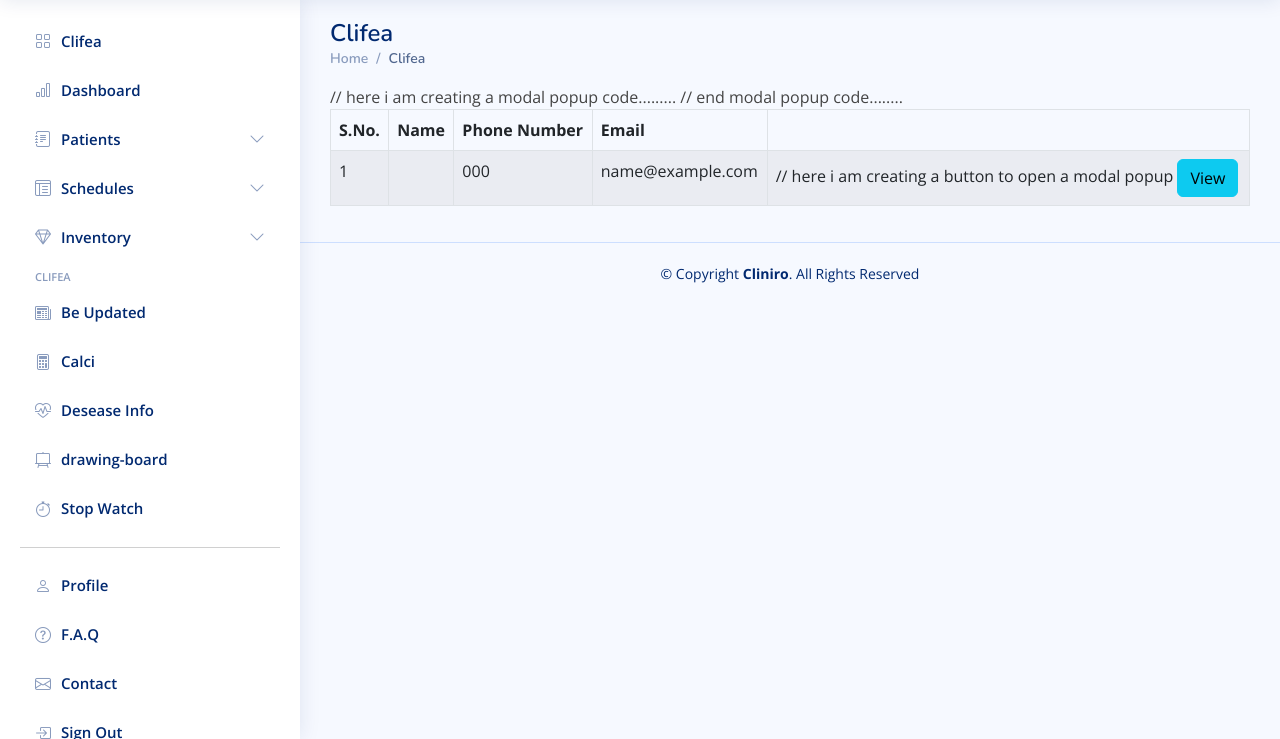
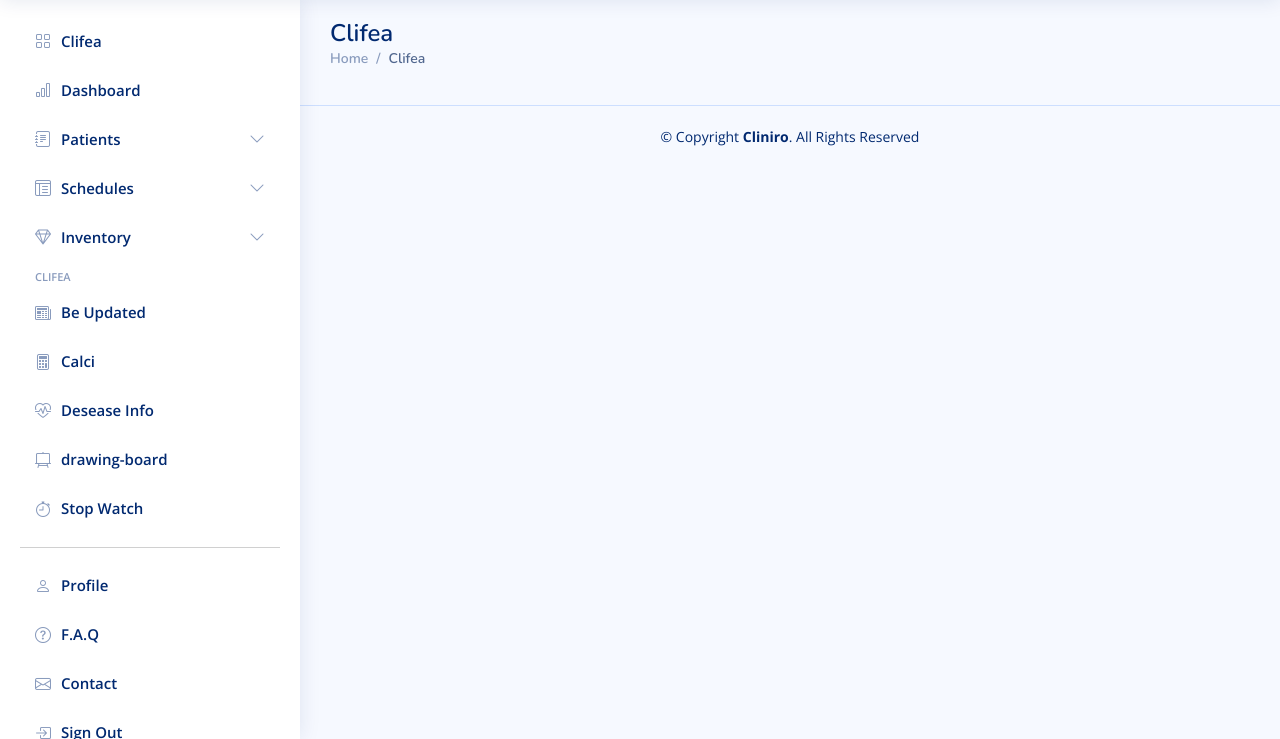
Before and after one commit to balirampansare/cliniro-php, a PHP site: page /doctor/plain.php in a window 1280 px wide. Shown: the part 61-800 px from the top of the page. Run offline with PHP 8.4, Linux system fonts and the light colour scheme; the visitor is signed in with stand-in values (Sample User, id 1); tables that the repository leaves empty or names only in its code hold one stand-in row (values such as "Sample post"); data that the repository does not hold is empty; some libraries are stand-ins or nearby versions.

Commit message:
minor changes

```diff
--- a/doctor/faq.html
+++ b/doctor/faq.html
@@ -327,6 +327,8 @@
     </div>
 
 
+
+
   </main>
 
 
--- a/doctor/plain.php
+++ b/doctor/plain.php
@@ -326,66 +326,7 @@
       </nav>
     </div>
 
-    <table class="table table-bordered table-striped">
-			<thead>
-				<tr class="btn-primary">
-					<th>S.No.</th>
-					<th>Name</th>
-					<th>Phone Number</th>
-					<th>Email</th>
-					<th></th>
-				</tr>
-			</thead>
-			<tbody>
-				<?php
-					$sql = 'SELECT * FROM users';
-					$result = mysqli_query($con,$sql);
-					$i = 1;
-					while($row = mysqli_fetch_array($result))
-					{
-				?>
-				<tr>
-					<td><?php echo $i; ?></td>
-					<td><?php echo $row['fullName']; ?></td>
-					<td><?php echo $row['phone']; ?></td>
-					<td><?php echo $row['email']; ?></td>
-					<td>
 
-					// here i am creating a button to open a modal popup
-
-					<button type="button" class="btn btn-info" data-toggle="modal" data-target="#myModal<?php echo $row['id'] ?>">View</button>
-
-
-
-					</td>
-				</tr>
-
-				//  here i am creating a modal popup code.........
-
-				<div id="myModal<?php echo $row['id'] ?>" class="modal fade" role="dialog">
-					<div class="modal-dialog">
-						<div class="modal-content">
-							<div class="modal-header">
-								 <button type="button" class="close" data-dismiss="modal">&times;</button>
-									<h4 class="modal-title">Details</h4>
-							</div>
-							<div class="modal-body">
-								 <h3>Name : <?php echo $row['name']; ?></h3>
-								 <h3>Mobile Number : <?php echo $row['phone']; ?></h3>
-								 <h3>Email : <?php echo $row['email']; ?></h3>
-							</div>
-						</div>
-					</div>
-				</div>
-
-				// end modal popup code........
-
-				<?php
-					$i++;
-					}
-				?>
-			</tbody>
-		</table>
 
 
   </main>
```
